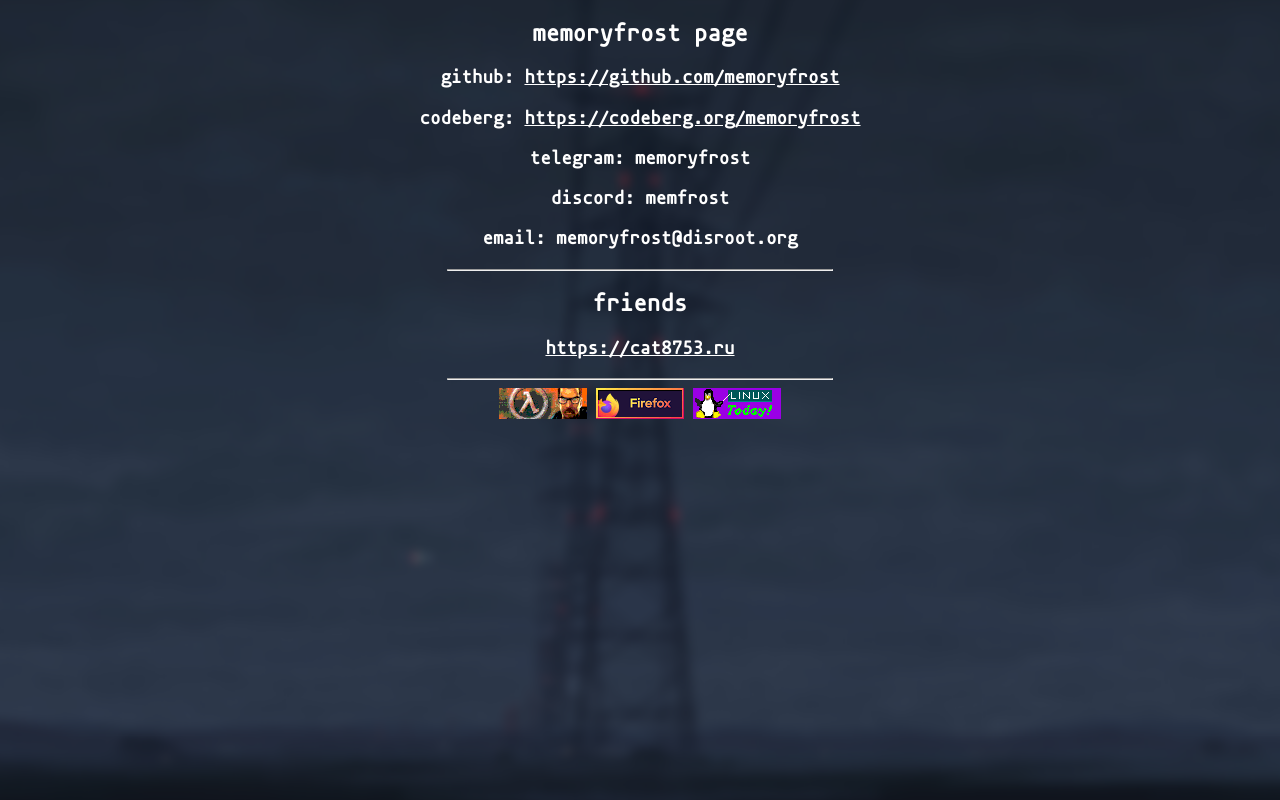
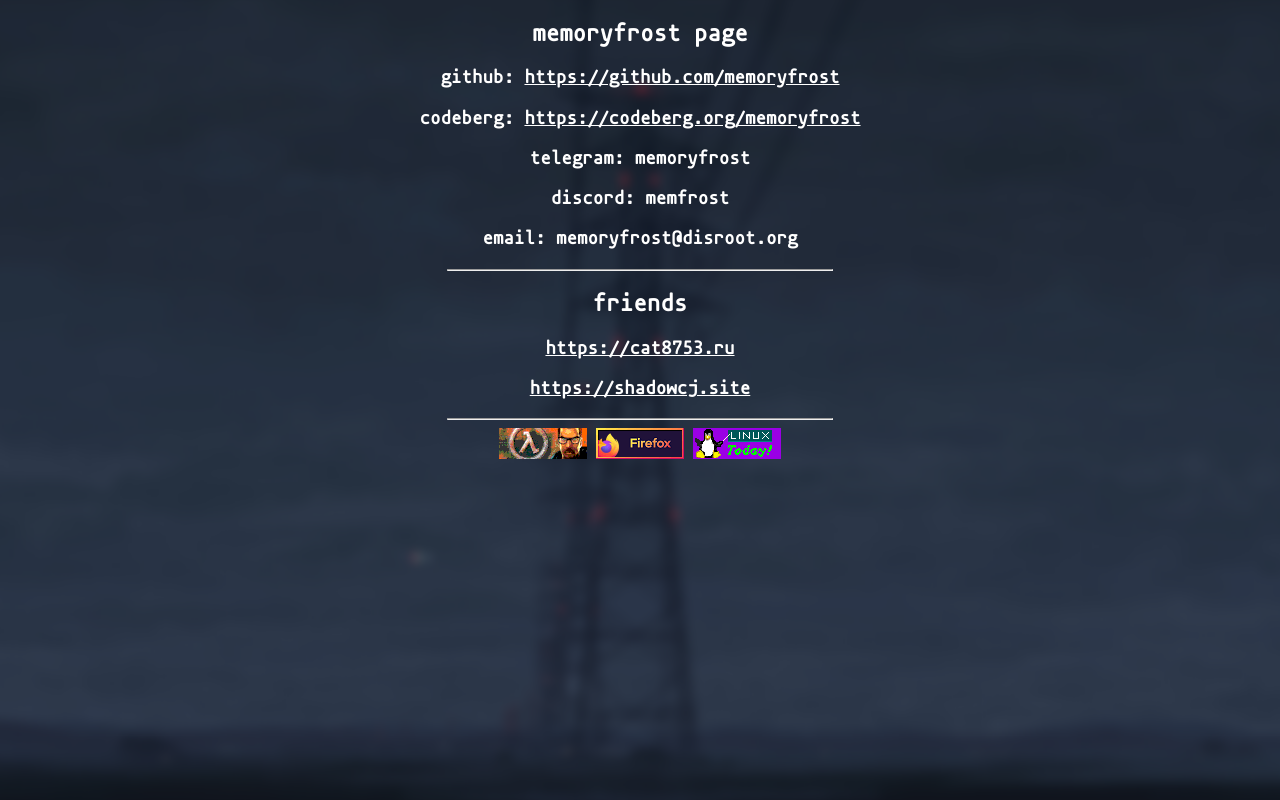
Before and after one commit to memoryfrost/memoryfrost.github.io, a plain HTML site: page index.html in a window 1280 px wide. Drawn offline with Linux system fonts and the light colour scheme.

Commit message:
added shadowcj

```diff
--- a/index.html
+++ b/index.html
@@ -16,6 +16,7 @@
     <hr>
     <h2>friends</h2>
     <h3><a href="https://cat8753.ru">https://cat8753.ru</a></h3>
+    <h3><a href="https://shadowcj.site">https://shadowcj.site</a></h3>
     <hr>
     <img src="assets/hl.gif">
     <img src="assets/firefox4.gif">
```
